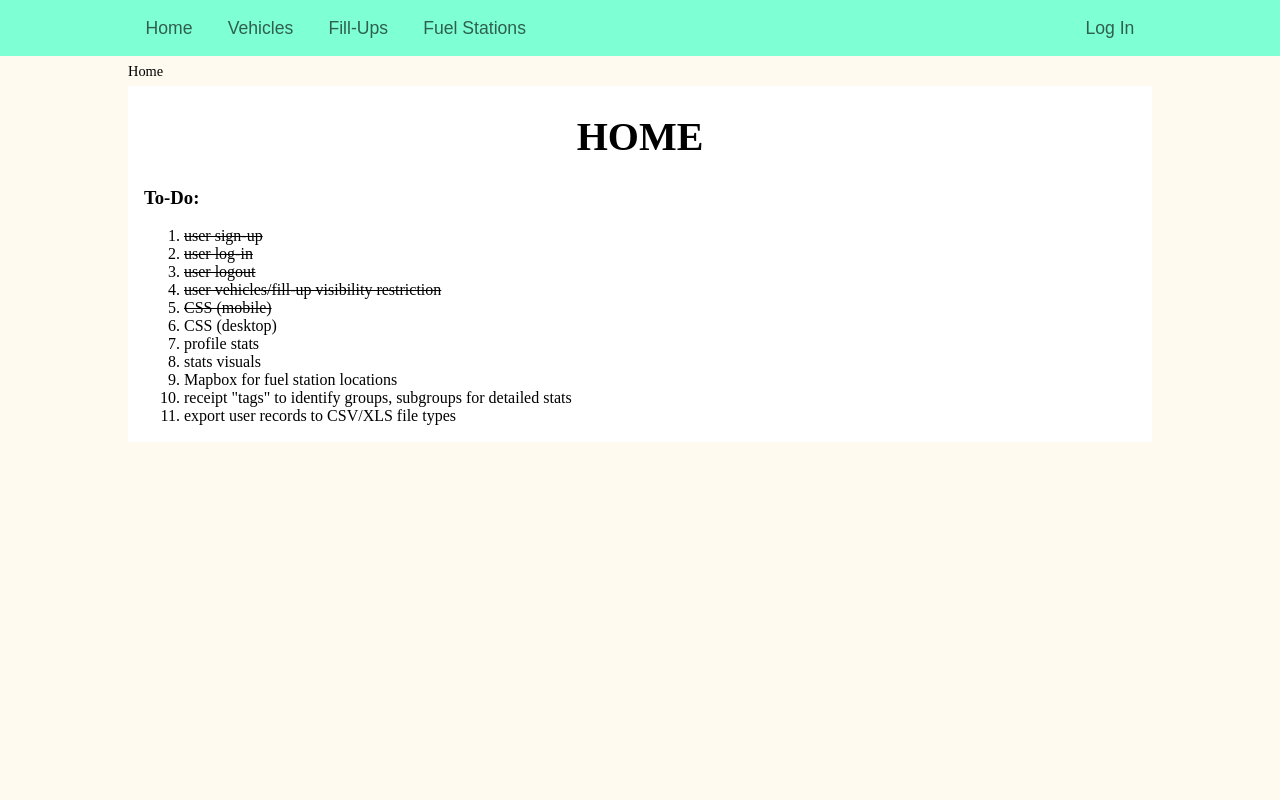
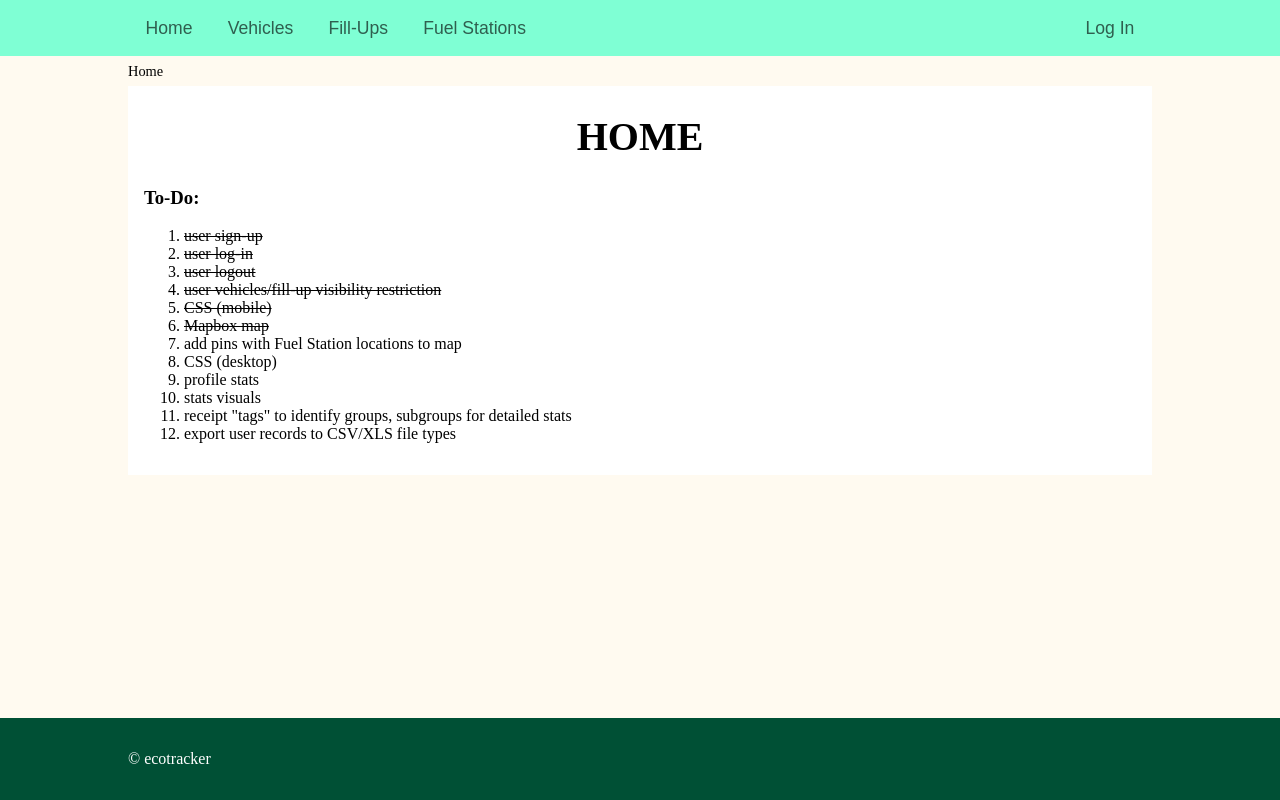
Before and after one commit to nathanalexanderpage/ecotracker, a Django app: page /fuel/ in a window 1280 px wide. Run offline with Django 3.2, Linux system fonts and the light colour scheme.

Commit message:
footer added

```diff
--- a/FuelEcoTracker/FuelTrackerApp/static/FuelTrackerApp/style.css
+++ b/FuelEcoTracker/FuelTrackerApp/static/FuelTrackerApp/style.css
@@ -10,7 +10,16 @@ a {
 	color: rgb(47, 95, 79);
 }
 body {
+	min-height: 100%;
+	display: flex;
+	flex-direction: column;
 	background-color: floralwhite;
+}
+footer {
+	margin: 1.5em 0 0;
+	padding: 2em 10vw;
+	background-color: rgb(0, 80, 53);
+	color: white;
 }
 h1 {
 	text-align: center;
@@ -21,7 +30,7 @@ html {
 }
 main {
 	margin: 0 10vw;
-	padding: 0.01em 1em;
+	padding: 0.01em 1em 1em;
 	background-color: white;
 }
 
@@ -74,3 +83,5 @@ nav ul a:hover {
 	width: 100%;
 	height: 30em;
 }
+
+/* BUFFER DIV BEFORE FOOTER (for short pages) */
--- a/FuelEcoTracker/FuelTrackerApp/templates/FuelTrackerApp/base.html
+++ b/FuelEcoTracker/FuelTrackerApp/templates/FuelTrackerApp/base.html
@@ -54,5 +54,9 @@
 			{% block content %}
 			{% endblock %}
 		</main>
+		<div class="flex-stretch-center"></div>
+		<footer>
+			© ecotracker
+		</footer>
 	</body>
 </html>
--- a/FuelEcoTracker/FuelTrackerApp/templates/FuelTrackerApp/index.html
+++ b/FuelEcoTracker/FuelTrackerApp/templates/FuelTrackerApp/index.html
@@ -21,10 +21,11 @@
 			<li><s>user logout</s></li>
 			<li><s>user vehicles/fill-up visibility restriction</s></li>
 			<li><s>CSS (mobile)</s></li>
+			<li><s>Mapbox map</s></li>
+			<li>add pins with Fuel Station locations to map</li>
 			<li>CSS (desktop)</li>
 			<li>profile stats</li>
 			<li>stats visuals</li>
-			<li>Mapbox for fuel station locations</li>
 			<li>receipt "tags" to identify groups, subgroups for detailed stats</li>
 			<li>export user records to CSV/XLS file types</li>
 		</ol>
```
